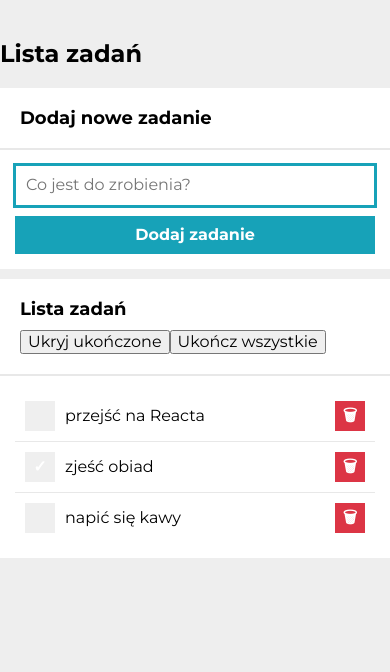
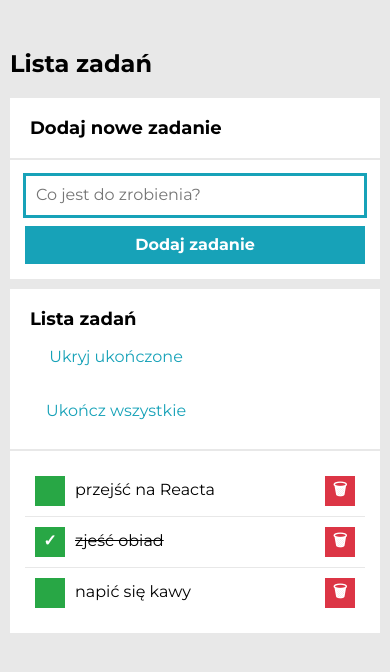
Before and after one commit to kam-bar/todo-list-react, a React (Create React App) app: page / in a window 390 px wide. Shown: the top 672 px of the page. Built offline with nearby package versions, Linux system fonts and the light colour scheme.

Commit message:
fix Tasks , Buttons styles

```diff
--- a/src/components/Buttons/Buttons.css
+++ b/src/components/Buttons/Buttons.css
@@ -1,4 +1,17 @@
-.section__button {
+.buttons {
+    display: flex;
+    flex-wrap: wrap;
+    gap: 20px;
+}
+
+@media (max-width: 767px) {
+    .buttons {
+        flex-direction: column;
+        align-items: center;
+    }
+}
+
+.buttons__button {
     padding: 8px 16px;
     background-color: transparent;
     color: #17a2b8;
@@ -10,17 +23,17 @@
     font-weight: normal;
 }
 
-.section__button:hover {
+.buttons__button:hover {
     color: #138496;
     transform: scale(1.05);
 }
 
-.section__button:disabled {
+.buttons__button:disabled {
     color: #cccccc;
     cursor: not-allowed;
 }
 
-.section__button:disabled:hover {
+.buttons__button:disabled:hover {
     color: #cccccc;
     transform: none;
 }
--- a/src/components/Tasks/Tasks.css
+++ b/src/components/Tasks/Tasks.css
@@ -25,7 +25,7 @@
     word-break: break-word;
 }
 
-.tasks__content--done {
+.tasks__item--done .tasks__content {
     text-decoration: line-through;
 }
 
@@ -40,7 +40,7 @@
     font-size: 16px;
 }
 
-.tasks__button--done {
+.tasks__button--toggleDone {
     background-color: #28a745;
 }
 
--- a/src/index.css
+++ b/src/index.css
@@ -10,6 +10,14 @@ html {
 
 body {
     font-family: "Montserrat", sans-serif;
-    background: #eee;
+    background-color: #e8e8e8;
+    margin: 0;
+    padding: 20px;
     word-break: break-word;
 }
+
+@media (max-width: 768px) {
+    body {
+        padding: 10px;
+    }
+}
```
